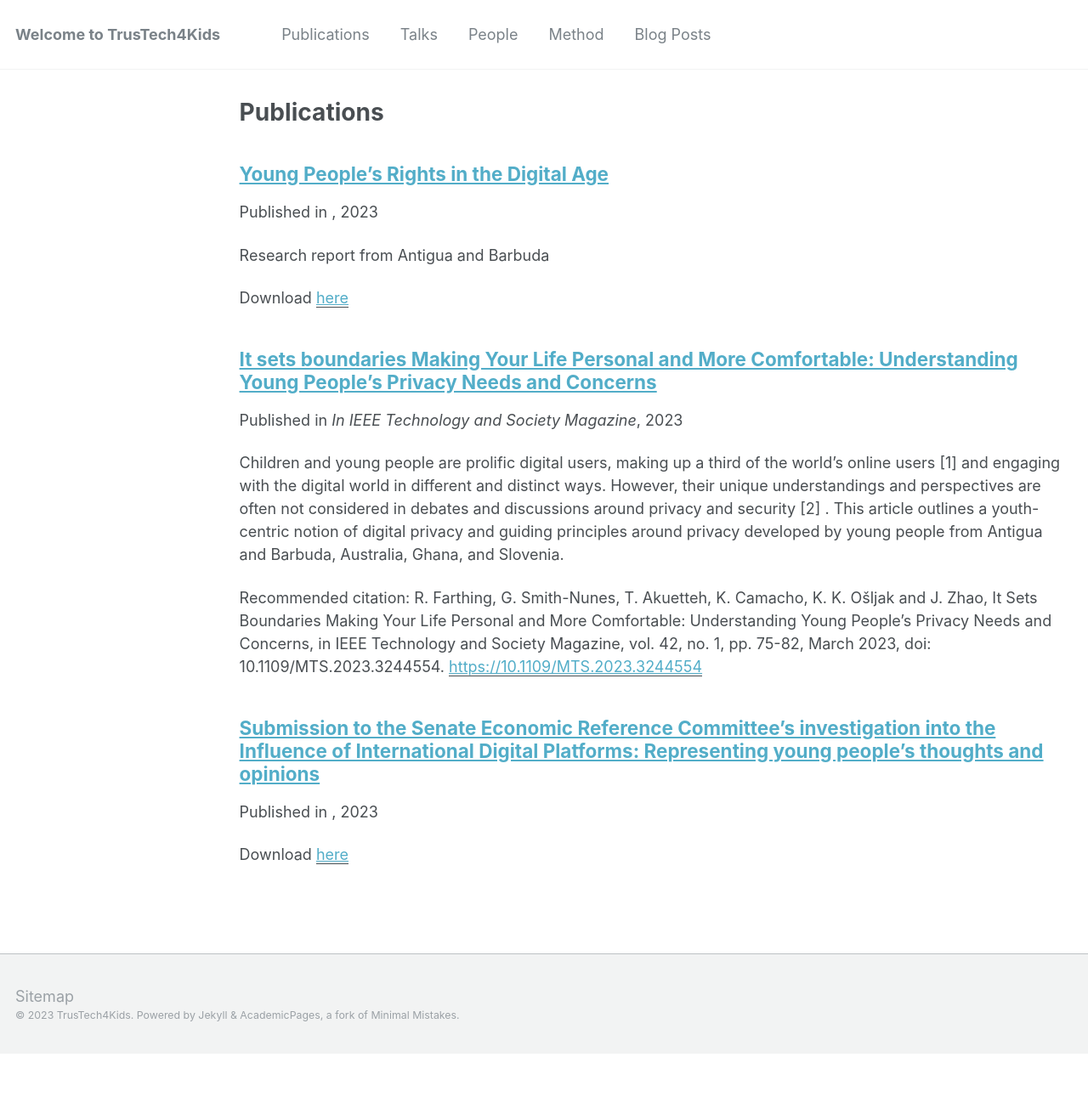
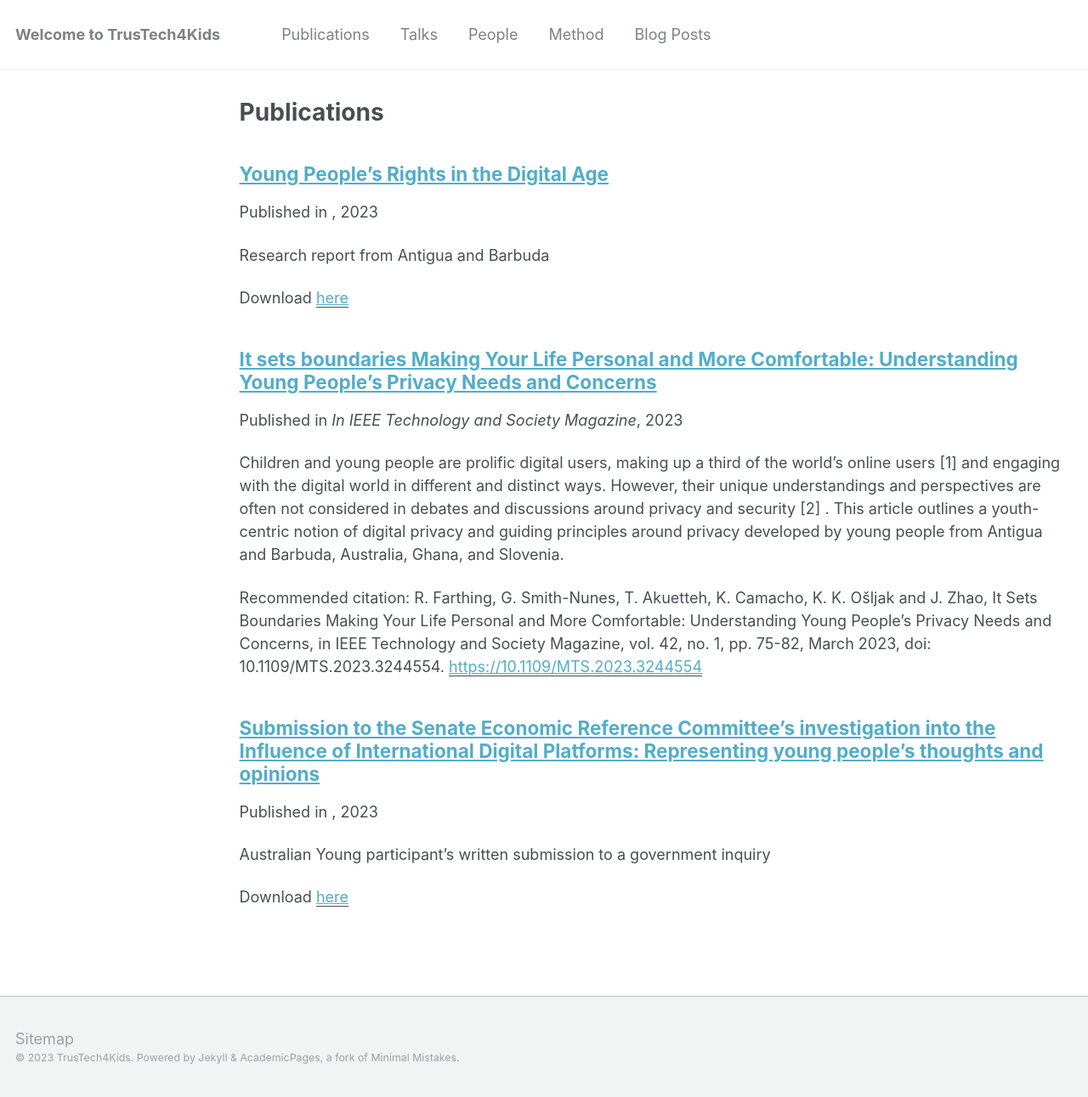
Before and after one commit to trustech4kids/trustech4kids.github.io, a Jekyll site: the page built from _pages/publications.md, in a window 1280 px wide. Shown: the whole page at 85% size. Built offline with Jekyll 4.4.1, drawn with Linux system fonts in a browser that asks for light colours; before the commit the page ends 1240 px from its top, so only the background shows below that.

Commit message:
Update 2023-02-au-report.md

```diff
--- a/_publications/2023-02-au-report.md
+++ b/_publications/2023-02-au-report.md
@@ -2,6 +2,7 @@
 title: "Submission to the Senate Economic Reference Committee's investigation into the Influence of International Digital Platforms: Representing young people's thoughts and opinions"
 collection: publications
 permalink: /publication/2023-02-au-report
+excerpt: "Australian Young participant's written submission to a government inquiry"
 date: "2023-02-01"
 paperurl: "https://trustech4kids.github.io/files/AusSubmission202302.pdf"
 ---
```
